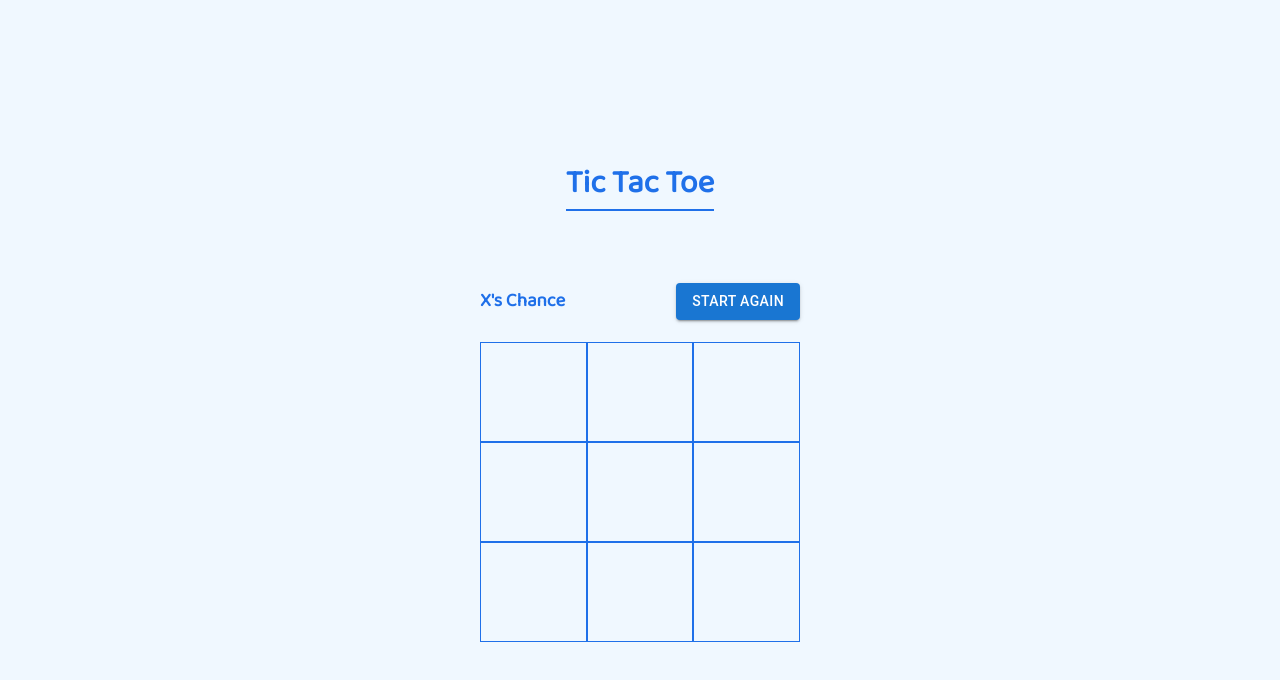
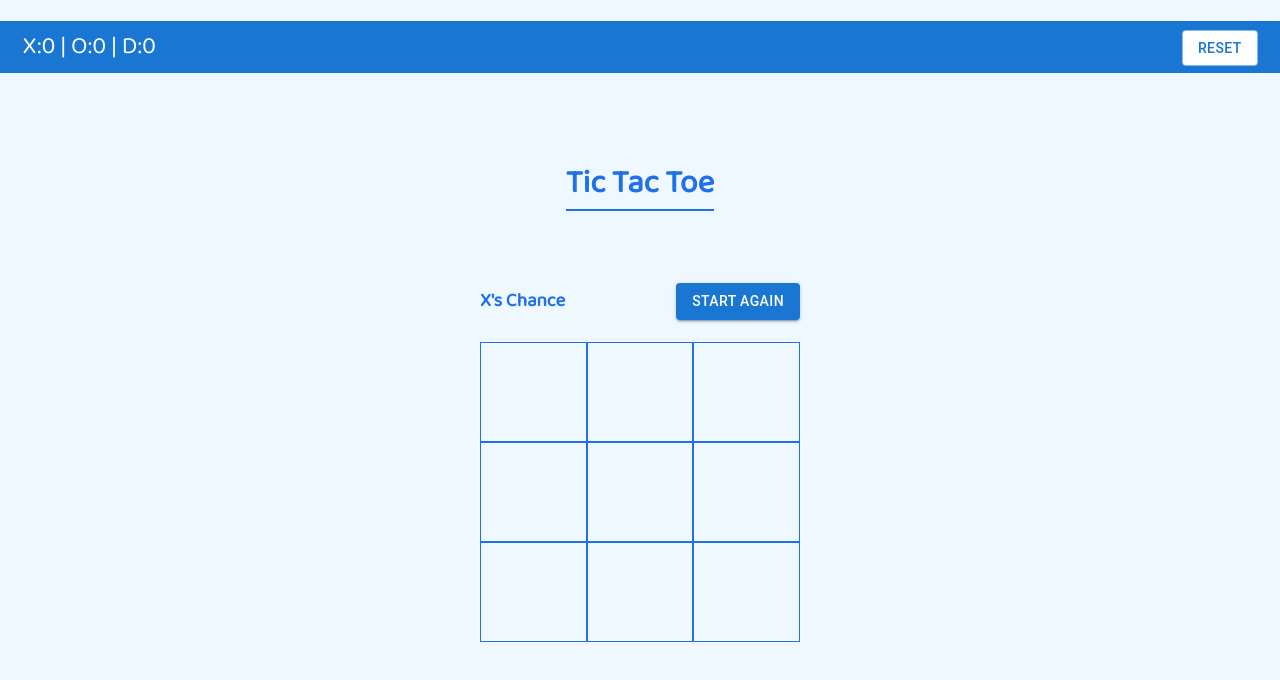
Before and after one commit to unkitsingh0/Tic-Tac-Toe, a React (Create React App) app: page / in a window 1280 px wide. Shown: the top 680 px of the page. Built offline with nearby package versions, Linux system fonts and the light colour scheme.

Commit message:
adding Score bord and automatice start again after match draw

```diff
--- a/src/Components/Board.css
+++ b/src/Components/Board.css
@@ -1,13 +1,13 @@
-@import url('https://fonts.googleapis.com/css2?family=Baloo+Bhai+2&display=swap');
+@import url("https://fonts.googleapis.com/css2?family=Baloo+Bhai+2&display=swap");
 
-*{
+* {
   margin: 0;
   padding: 0;
   box-sizing: border-box;
-    font-family: 'Baloo Bhai 2', cursive;
+  font-family: "Baloo Bhai 2", cursive;
 }
 
-.bord-container{
+.bord-container {
   display: flex;
   flex-direction: column;
   align-items: center;
@@ -17,11 +17,33 @@
   background-color: aliceblue;
   color: rgb(31, 112, 233);
 }
-.Heading{
+
+.score-card {
+  background: #1976d2;
+  color: white;
+  width: 100vw;
+  text-align: center;
+  position: fixed;
+  top: 21px;
+  padding: 0.4rem;
+  font-size: 1.5rem;
+}
+.inside-score-card {
+  display: flex;
+  justify-content: space-between;
+  margin: 0px 1rem;
+}
+.inside-score-card button {
+  background-color: white;
+}
+.inside-score-card button:hover {
+  background-color: white;
+}
+.Heading {
   margin-bottom: 4rem;
   border-bottom: 2px solid;
 }
-.child1{
+.child1 {
   width: 25%;
   display: flex;
   align-items: center;
@@ -33,7 +55,7 @@
     flex-direction: column;
   }
 }
-.forCss{
+.forCss {
   /* border: 2px solid rgb(31, 112, 233); */
   width: 25%;
 }
@@ -43,19 +65,17 @@
     width: 70%;
   }
 }
-.bord-row{
+.bord-row {
   display: flex;
   justify-content: space-evenly;
   align-items: center;
-
 }
 
-.square{
+.square {
   border: 1px solid rgb(31, 112, 233);
   height: 6.25rem;
   width: 100vw;
   display: flex;
   justify-content: center;
   align-items: center;
-
 }
--- a/src/Components/Board.jsx
+++ b/src/Components/Board.jsx
@@ -1,7 +1,8 @@
-import React, { useState } from "react";
+import React, { useEffect, useState } from "react";
 import Square from "./Square";
 import "./Board.css";
 import Button from "@mui/material/Button";
+
 // let drawNumber = 0;
 function Board() {
   let [state, setState] = useState([
@@ -17,6 +18,12 @@ function Board() {
   ]);
   let [xo, setXo] = useState(true);
   let [drawNumber, setDrawNumber] = useState(0);
+  let [x, setX] = useState(0);
+  let [o, setO] = useState(0);
+  let [drawCount, setDrawCount] = useState(0);
+
+  // drawNumber >= 9 ? setDrawCount(drawCount + 1) : console.log("drawcount");
+
   let checkWinner = () => {
     let winnerLogic = [
       [0, 1, 2],
@@ -54,8 +61,58 @@ function Board() {
     // console.log("Button has been clicked");
   };
 
+  useEffect(() => {
+    if (drawNumber >= 9) {
+      setDrawCount((drawCount) => drawCount + 1);
+      setTimeout(() => {
+        setState([null, null, null, null, null, null, null, null, null]);
+        setXo(true);
+        setDrawNumber(0);
+      }, 2000);
+    }
+  }, [drawNumber]);
   return (
     <div className="bord-container">
+      {/* <p>
+        X:{score} O:{score1}
+      </p> */}
+      {/* <p className="score-card">
+        X:{x} | O:{o}
+      </p> */}
+      <div className="score-card ">
+        <div className="inside-score-card">
+          <div className="score-div">
+            <p>
+              X:{x} | O:{o} | D:{drawCount}
+            </p>
+          </div>
+          <div className="reset-div">
+            <Button
+              variant="outlined"
+              onClick={(x) => {
+                setState([
+                  null,
+                  null,
+                  null,
+                  null,
+                  null,
+                  null,
+                  null,
+                  null,
+                  null,
+                ]);
+                setXo(true);
+                setDrawNumber(0);
+                setX(0);
+                setO(0);
+                setDrawCount(0);
+              }}
+            >
+              Reset
+            </Button>
+          </div>
+        </div>
+      </div>
       <h1 className="Heading">Tic Tac Toe</h1>
       {isWinner ? (
         <div style={{ display: "flex" }}>
@@ -68,6 +125,7 @@ function Board() {
               setState([null, null, null, null, null, null, null, null, null]);
               setXo(true);
               setDrawNumber(0);
+              isWinner === "X" ? setX(x + 1) : setO(o + 1);
             }}
           >
             Start Again
```
Lines whose indentation alone changed are shown as unchanged.
